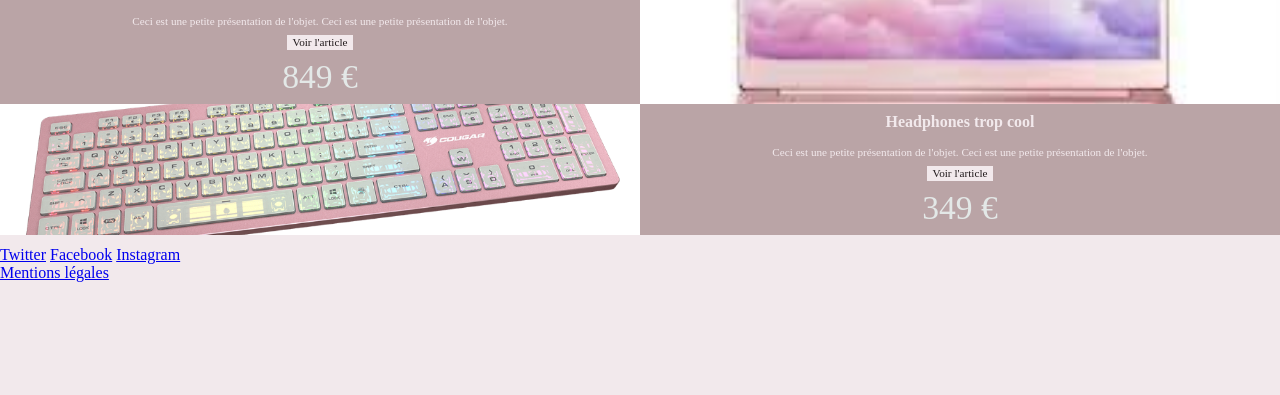
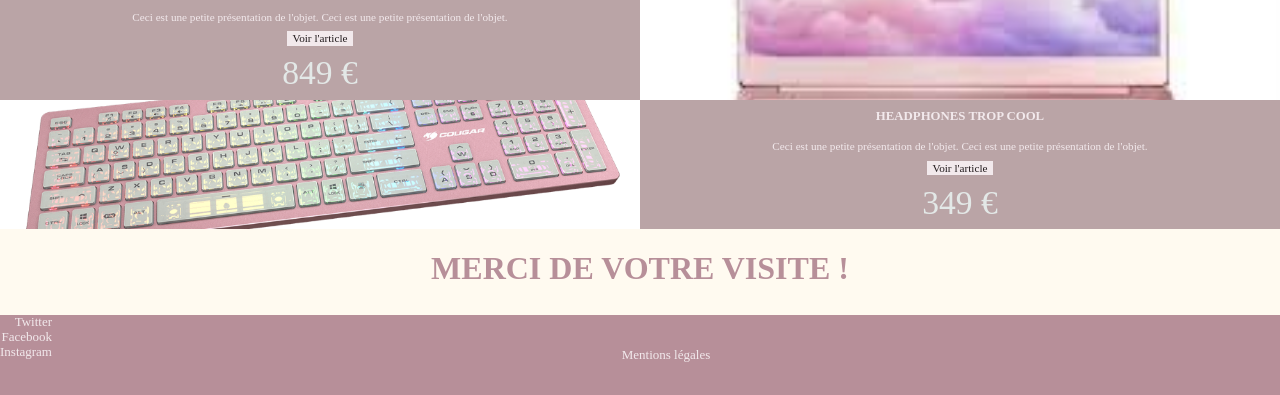
Before and after one commit to laurinaT/Terre_de_geekette, a website built with Parcel: page index.html in a window 1280 px wide. Shown: the part 696-1091 px from the top of the page. Before the commit the page ends 979 px from the top, so only its background shows below. Built offline with nearby package versions, Linux system fonts and the light colour scheme; a web font is replaced by a local one.

Commit message:
connecter les liens

```diff
--- a/css/main.css
+++ b/css/main.css
@@ -108,10 +108,11 @@ textarea {
    }
 
    h4{
-    font-family: Montserrat;
-    font-size: 1rem;
-    margin: 0.7em;
+    font-family: Quattrocento regular;
+    text-transform: uppercase;
     text-align: center;
+    font-size: 0.8rem;
+    margin: 0.8em;
   }
    /* ----------------------Nav bar */
    nav {
@@ -208,12 +209,14 @@ container social ul li a {
 #container_main {
 background-color: floralwhite;
 padding-top: 0.1em;
+padding-bottom: 0.5em;
 }
 
 
 .duo {
   display: flex;
   background-color: #f2e9ec;
+  border: floralwhite 2px;
  }
 
  .col {
@@ -278,6 +281,32 @@ padding-top: 0.1em;
   background-position: center;
   background-repeat: no-repeat;
  }
+
+ #byebye {
+   background-color: floralwhite;
+ }
+
+/* <!-- ---------Footer-------- --> */
+
+section {
+background-color: #b78f99 ;
+height: 10vh;
+margin: 0px;
+padding: 0px;
+display: flex;
+}
+
+section a {
+  font-size: small;
+  display: flex;
+  flex-wrap: wrap;
+  justify-content: flex-end;
+  list-style-type: none;
+  color: #f2e9ec;
+  margin: auto;
+  text-decoration:none;
+}
+
 
 /* ==========================================================================
    Helper classes
--- a/index.html
+++ b/index.html
@@ -124,24 +124,19 @@ Bienvenue en Terre de geekette !
           </div>
         </article>
 
-
-
+        <h1 id="byebye">Merci de votre visite !</h1>
       </div>
     </main>
 
 <!-- ######################################      Footer      #############################################################-->
 <footer>
   <section>
-    <h4></h4>
     <div>
       <a href="#">Twitter</a>
       <a href="#">Facebook</a>
       <a href="#">Instagram</a>
     </div>
     <a href="#">Mentions légales</a>
-    <div>
-
-    </div>
   </section>
 </footer>
 
```
